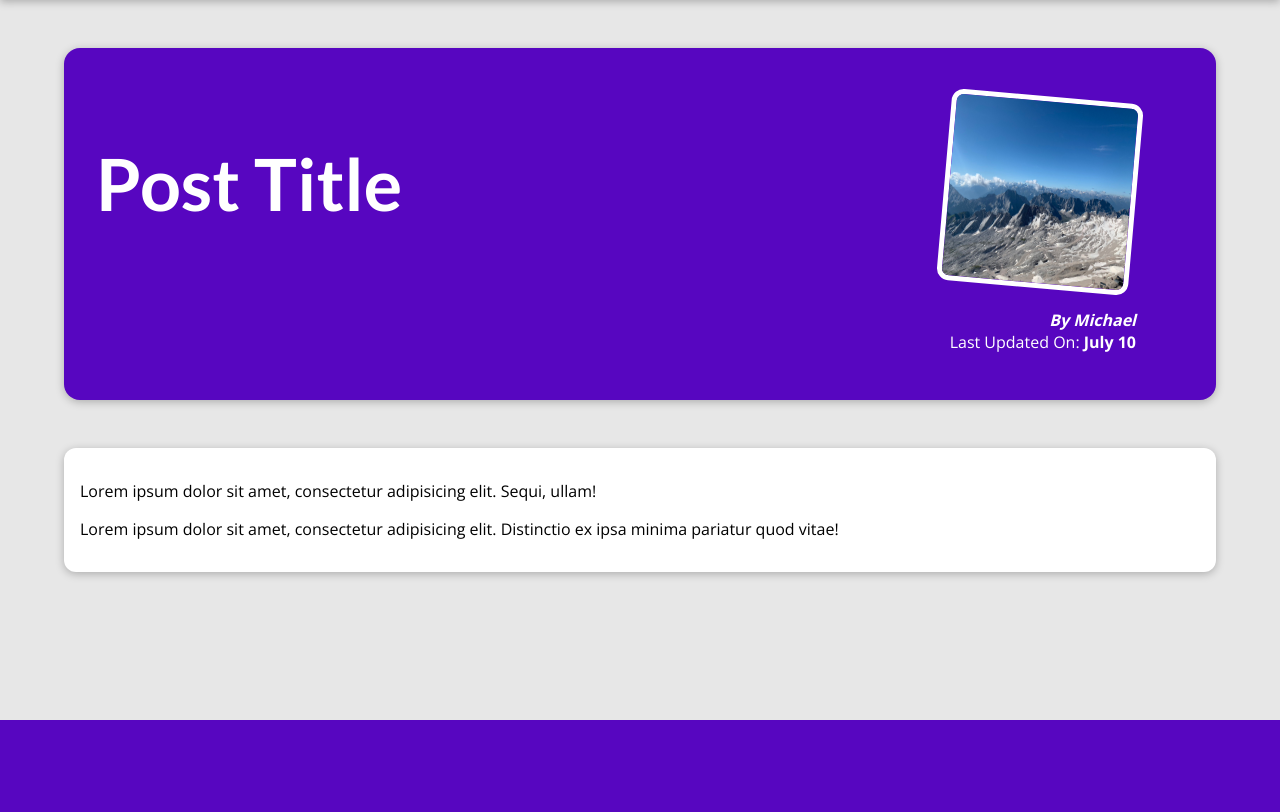
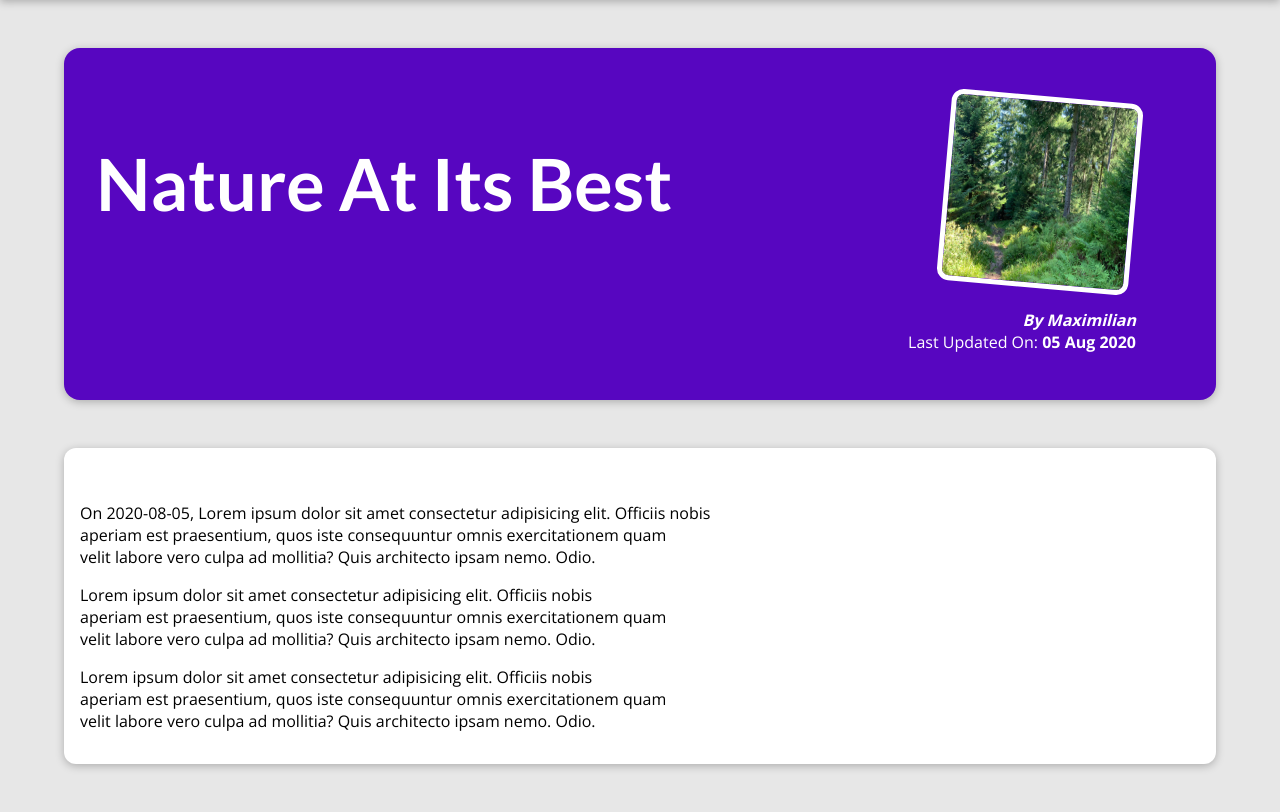
Before and after one commit to mcampbell/udemy-django, a Django app: page /blog/posts/into-the-woods/ in a window 1280 px wide. Shown: the part 80-892 px from the top of the page. Before the commit the page ends 800 px from the top, so only its background shows below. Run offline with Django 5.2, Linux system fonts and the light colour scheme.

Commit message:
Added single post functionality
+ 404 functionality (can't see this in debug mode)

```diff
--- a/my_site/blog/templates/blog/post-detail.html
+++ b/my_site/blog/templates/blog/post-detail.html
@@ -2,7 +2,7 @@
 {% load static %}
 
 {% block title %}
-    This Post
+    {{ post.title }}
 {% endblock %}
 
 {% block stylesheets %}
@@ -11,18 +11,17 @@
 
 {% block content %}
     <section id="summary">
-        <h2>Post Title</h2>
+        <h2>{{ post.title }}</h2>
         <article>
-            <img src="{% static "blog/images/mountains.jpg" %}" alt="Post Image">
-            <address>By Michael</address>
+            <img src="{% static "blog/images/"|add:post.image %}" alt="{{ post.title }}">
+            <address>By {{ post.author }}</address>
             <div>Last Updated On:
-                <time>July 10</time>
+                <time>{{ post.date|date:"d M Y" }}</time>
             </div>
         </article>
     </section>
 
     <main>
-        <p>Lorem ipsum dolor sit amet, consectetur adipisicing elit. Sequi, ullam!</p>
-        <p>Lorem ipsum dolor sit amet, consectetur adipisicing elit. Distinctio ex ipsa minima pariatur quod vitae!</p>
+        <p>{{ post.content|linebreaks }}</p>
     </main>
 {% endblock %}
--- a/my_site/blog/views.py
+++ b/my_site/blog/views.py
@@ -73,19 +73,21 @@ posts = [
 
 
 def get_date(post):
-    return post['date']
+    return post["date"]
 
 
 # Create your views here.
 def welcome(request: HttpRequest) -> HttpResponse:
     sorted_posts = sorted(posts, key=get_date, reverse=True)
-    latest_posts = sorted_posts[-3:] # last 3 posts, since we sorted by date ascending.
+    latest_posts = sorted_posts[-3:]  # last 3 posts, since we sorted by date ascending.
     return render(request, "blog/index.html", {"posts": latest_posts})
 
 
 def post_list(request: HttpRequest) -> HttpResponse:
-    return render(request, "blog/all-posts.html")
+    sorted_posts = sorted(posts, key=get_date, reverse=True)
+    return render(request, "blog/all-posts.html", {"post_list": sorted_posts})
 
 
 def post_detail(request: HttpRequest, slug: str) -> HttpResponse:
-    return render(request, "blog/post-detail.html")
+    post = next(post for post in posts if post["slug"] == slug)
+    return render(request, "blog/post-detail.html", {"post": post})
```
Also changed, not shown: my_site/blog/templates/blog/all-posts.html (+3 -6 lines), my_site/templates/404.html (added, +10 -0 lines).
